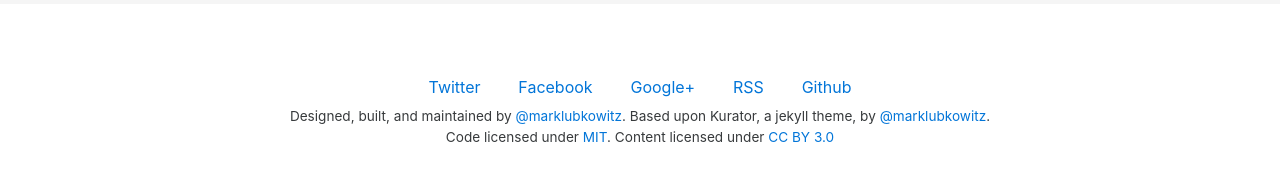
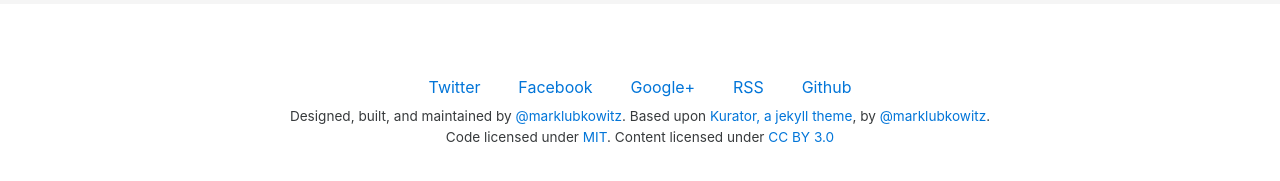
Before and after one commit to marklubkowitz/steamgamer, a Jekyll site: the page built from index.html, in a window 1280 px wide and 900 px high, scrolled down 2316 px. Shown: the part 673-854 px from the top of the window. Built offline with Jekyll 4.4.1, drawn with Linux system fonts in a browser that asks for light colours; nearby versions of some CDN libraries.

Commit message:
Footer
Added a link to the Kurator theme.

```diff
--- a/_config.yml
+++ b/_config.yml
@@ -10,7 +10,7 @@ path: /steamgamer
 github: 'https://github.com/nihilor/steamgamer'
 baseurl: '/steamgamer'
 url: 'https://nihilor.github.io/steamgamer'
-footer: 'Designed, built, and maintained by <a href="http://twitter.com/marklubkowitz">@marklubkowitz</a>. Based upon Kurator, a jekyll theme, by <a href="http://twitter.com/marklubkowitz">@marklubkowitz</a>.<br>Code licensed under <a href="https://github.com/nihilor/steamgamer/blob/master/LICENSE">MIT</a>. Content licensed under <a href="https://creativecommons.org/licenses/by/3.0/">CC BY 3.0</a>'
+footer: 'Designed, built, and maintained by <a href="http://twitter.com/marklubkowitz">@marklubkowitz</a>. Based upon <a href="https://github.com/nihilor/kurator">Kurator, a jekyll theme</a>, by <a href="http://twitter.com/marklubkowitz">@marklubkowitz</a>.<br>Code licensed under <a href="https://github.com/nihilor/steamgamer/blob/master/LICENSE">MIT</a>. Content licensed under <a href="https://creativecommons.org/licenses/by/3.0/">CC BY 3.0</a>'
 
 # Google Analytics
 googleanalytics: 'UA-57176536-1'
```
